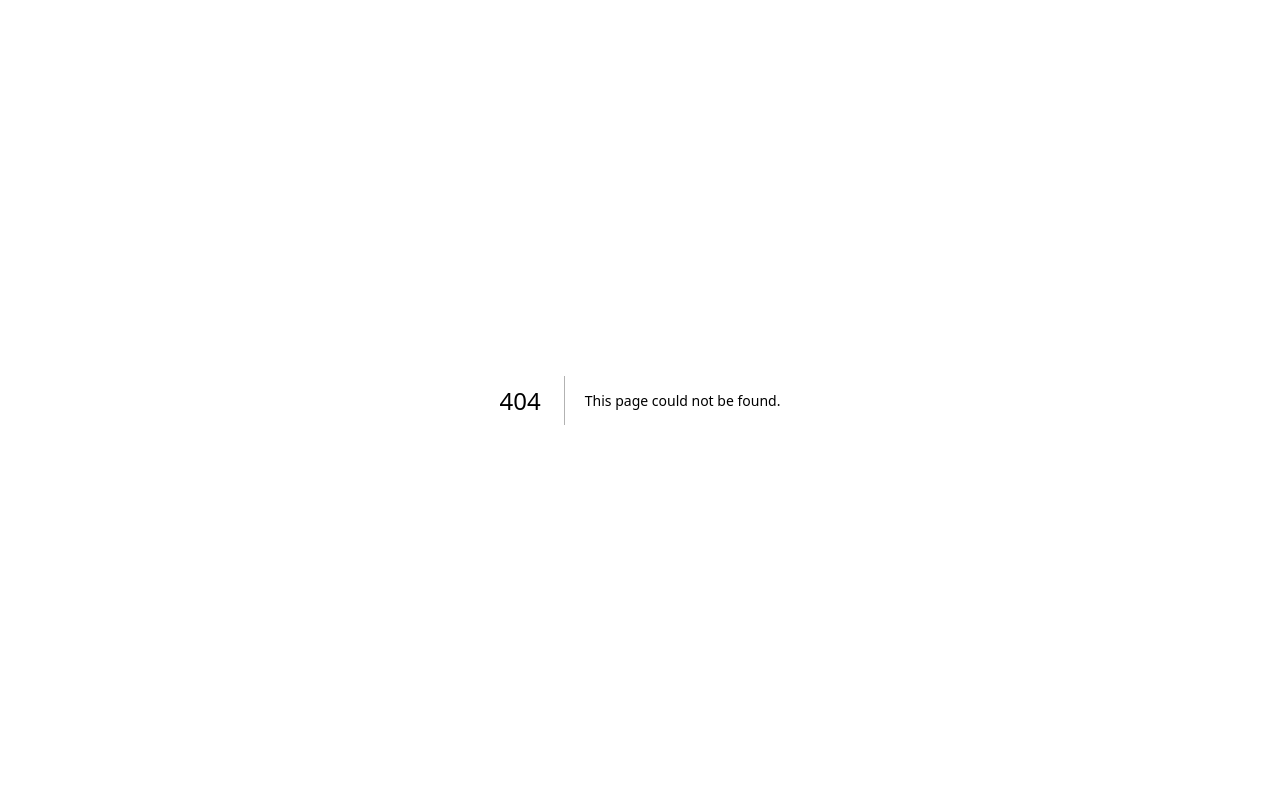
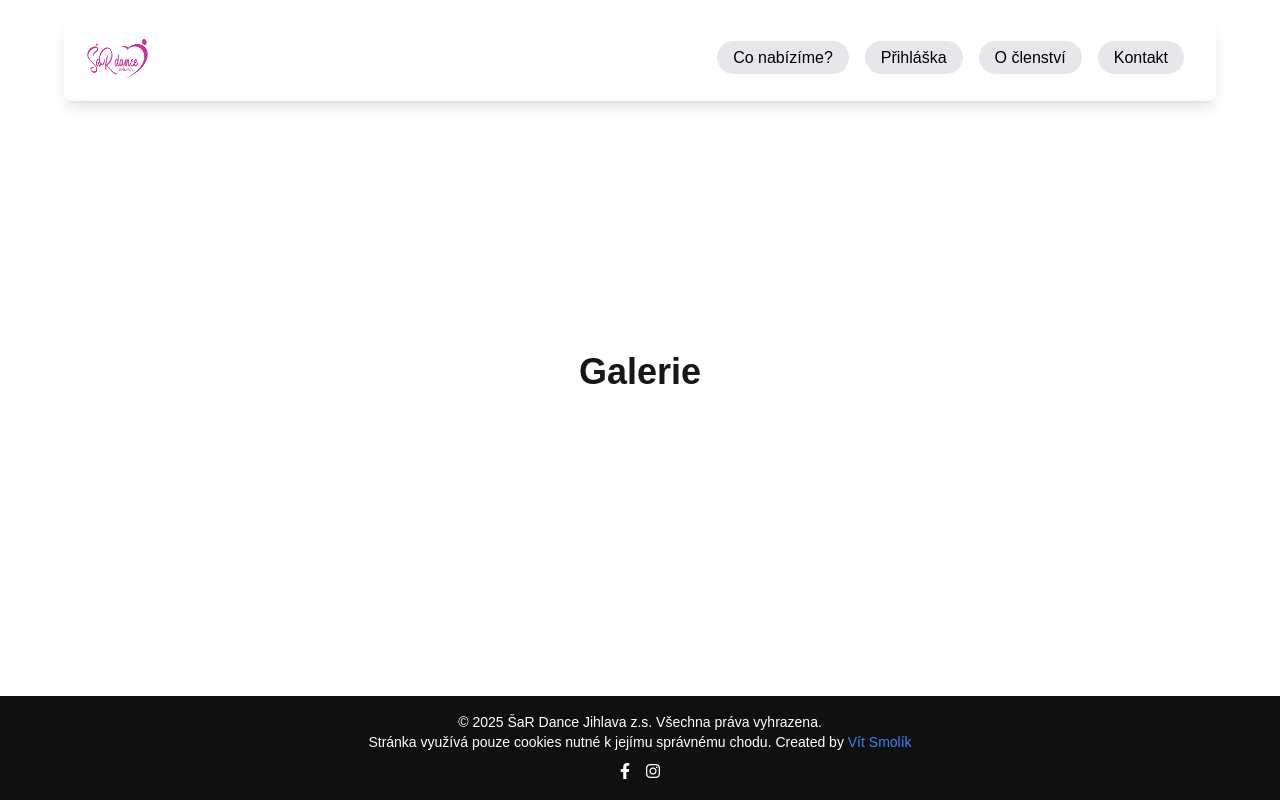
Before and after one commit to smoliicek/sardance-web, a Next.js app: page /galerie in a window 1280 px wide. Before the commit this address had no page. Built offline with nearby package versions, Linux system fonts and the light colour scheme.

Commit message:
start galerie

```diff
--- /dev/null
+++ b/src/app/galerie/page.js
@@ -0,0 +1,17 @@
+import React from 'react';
+import Navbar from "../../components/navbar";
+import Footer from '../../components/footer';
+
+export default function Kontakt() {
+  return (
+    <div className="min-h-screen flex flex-col">
+      <Navbar />
+      <div className="flex-grow p-8 sm:p-20 flex flex-col items-center justify-center">
+        <div className="mt-20 text-center">
+          <h1 className="text-4xl font-bold mb-8">Galerie</h1>
+        </div>
+      </div>
+      <Footer />
+    </div>
+  );
+}
```
